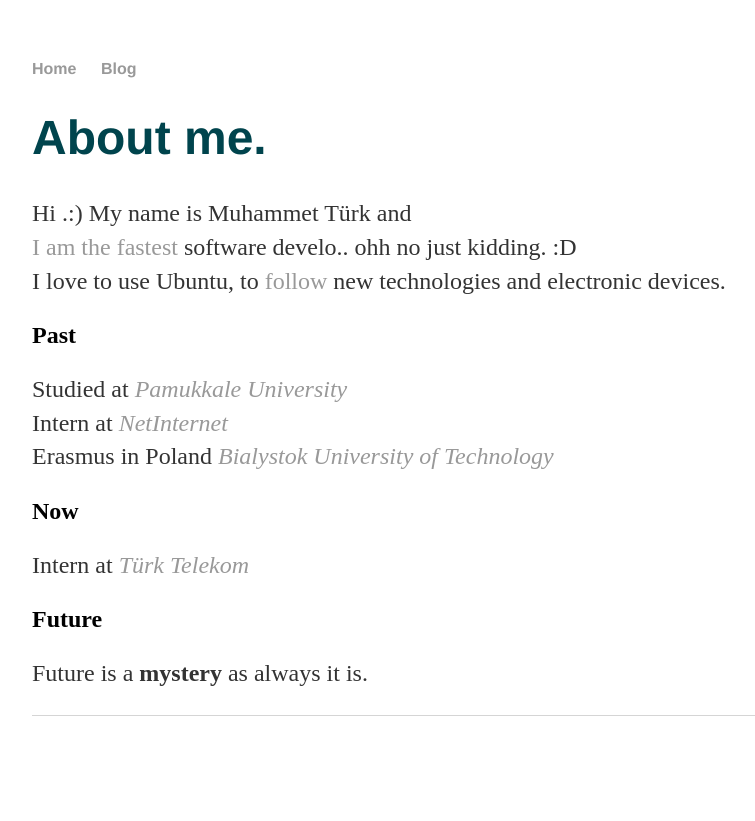
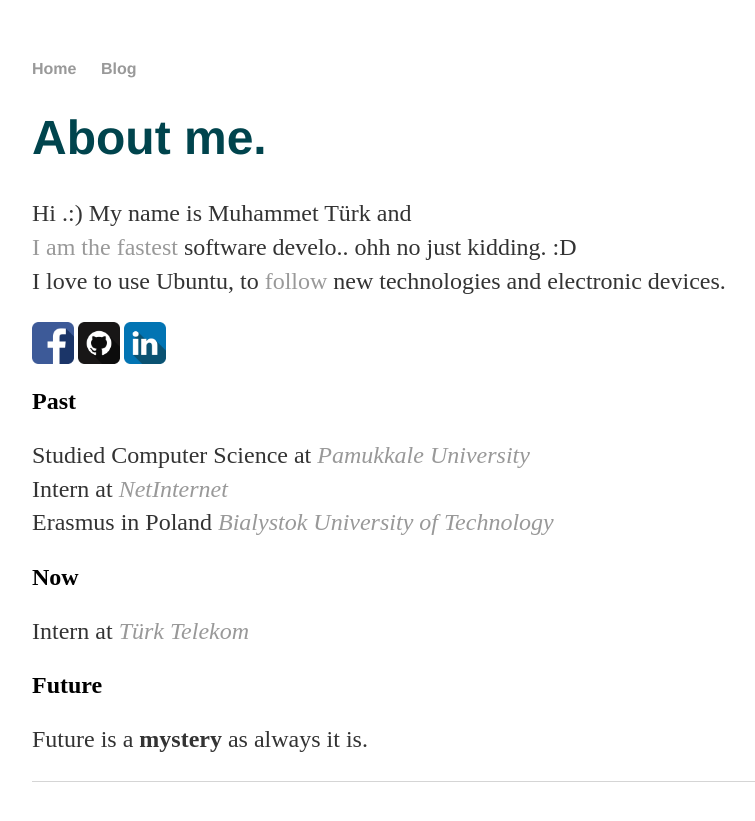
Before and after one commit to mturk111/mturk111.github.io, a Jekyll site: the page about.html, which Jekyll copies as it is, in a window 1280 px wide. Shown: the top 821 px of the page, without its empty margins (160-915 px from the left). Built offline with Jekyll 4.4.1, drawn with Linux system fonts in a browser that asks for light colours.

Commit message:
Change info about page

```diff
--- a/about.html
+++ b/about.html
@@ -17,8 +17,13 @@
 			<h1>About me.</h1>
 			<p>Hi .:) My name is Muhammet Türk and </br><a href="https://www.youtube.com/watch?v=udlCrIax2EA">I am the fastest</a> software develo.. ohh no just kidding. :D</br>
 			I love to use Ubuntu, to <a href="http://ismailakbudak.com/">follow</a> new technologies and electronic devices. </p>
+		    <header>
+			    <a href="https://facebook.com/mturk111"><img src="img/but-face.png" width="42" height="42"></a>
+			  	<a href="https://github.com/mturk111"><img src="img/but-git.png" width="42" height="42"></a>
+			  	<a href="https://tr.linkedin.com/in/muhammet-türk-77644392"><img src="img/but-in.png" width="42" height="42"></a>
+			</header>
 			<h2>Past</h2>
-			<p>Studied at <a href="http://www.pau.edu.tr/pau/en"><em>Pamukkale University</em></a></br>
+			<p>Studied Computer Science at <a href="http://www.pau.edu.tr/pau/en"><em>Pamukkale University</em></a></br>
 			Intern at <a href="https://www.netinternet.com.tr/"><em>NetInternet</em></a>
 			</br>Erasmus in Poland <a href="http://www.wi.pb.edu.pl/index.php/en/"><em>Bialystok University of Technology</em></a></p>
 			<h2>Now</h2>
--- a/index.html
+++ b/index.html
@@ -18,12 +18,9 @@
 <div class="jumbotron">
     <font face="sans-serif" color="#00444D">
     <h1>Muhammet Türk</h1><h2>Software Developer</h2>
-	<ul>
-      </ul>
     <header>
 
     <a href="https://facebook.com/mturk111"><img src="img/but-face.png" width="42" height="42"></a>
-
   <a href="https://www.twitter.com/mturk_"><img src="img/but-twit.png" width="42" height="42"></a>
   <a href="https://github.com/mturk111"><img src="img/but-git.png" width="42" height="42"></a>
   <a href="https://www.instagram.com/muhammetturk_/"><img src="img/but-ins.png" width="42" height="42"></a>
```
